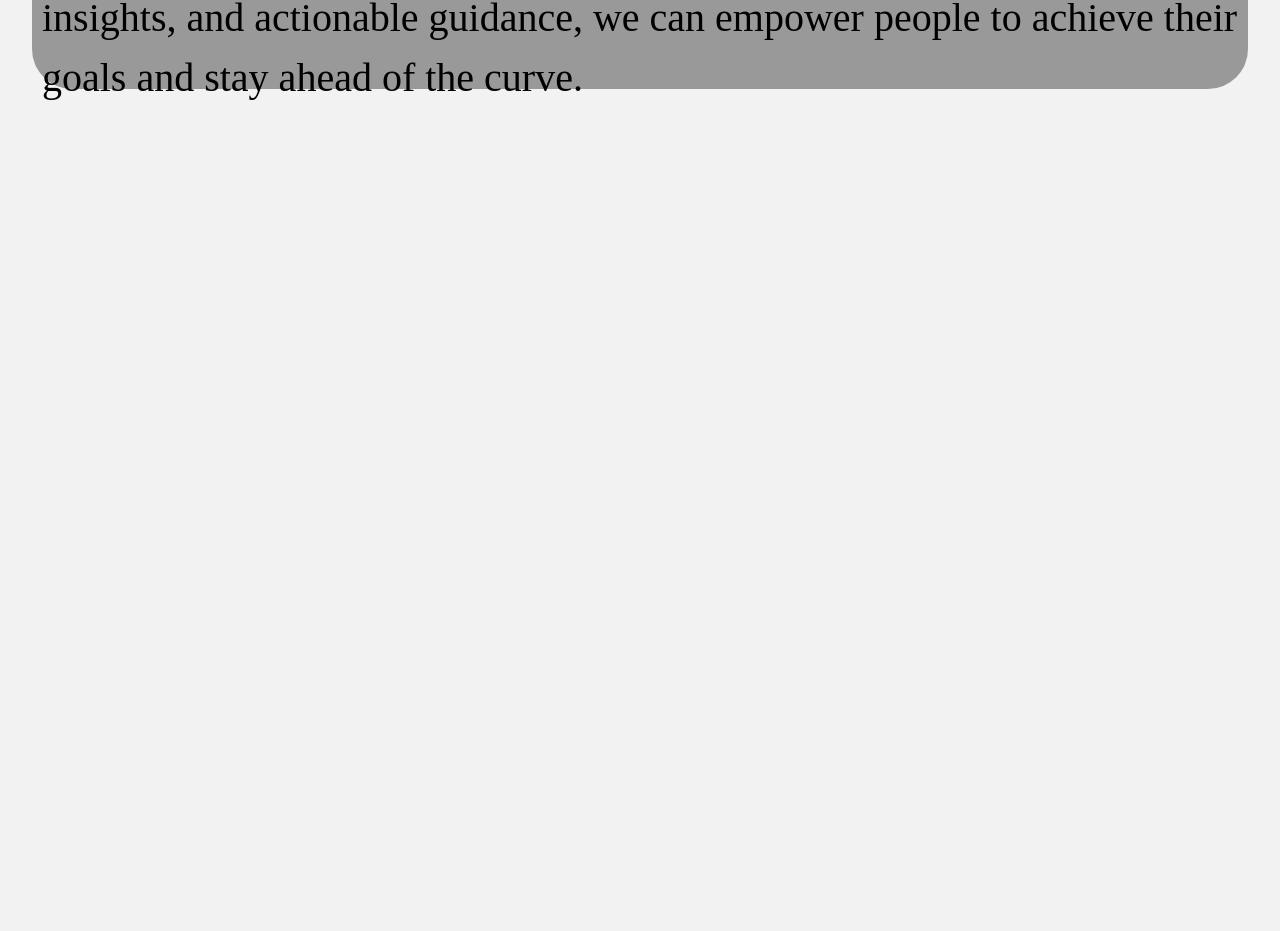
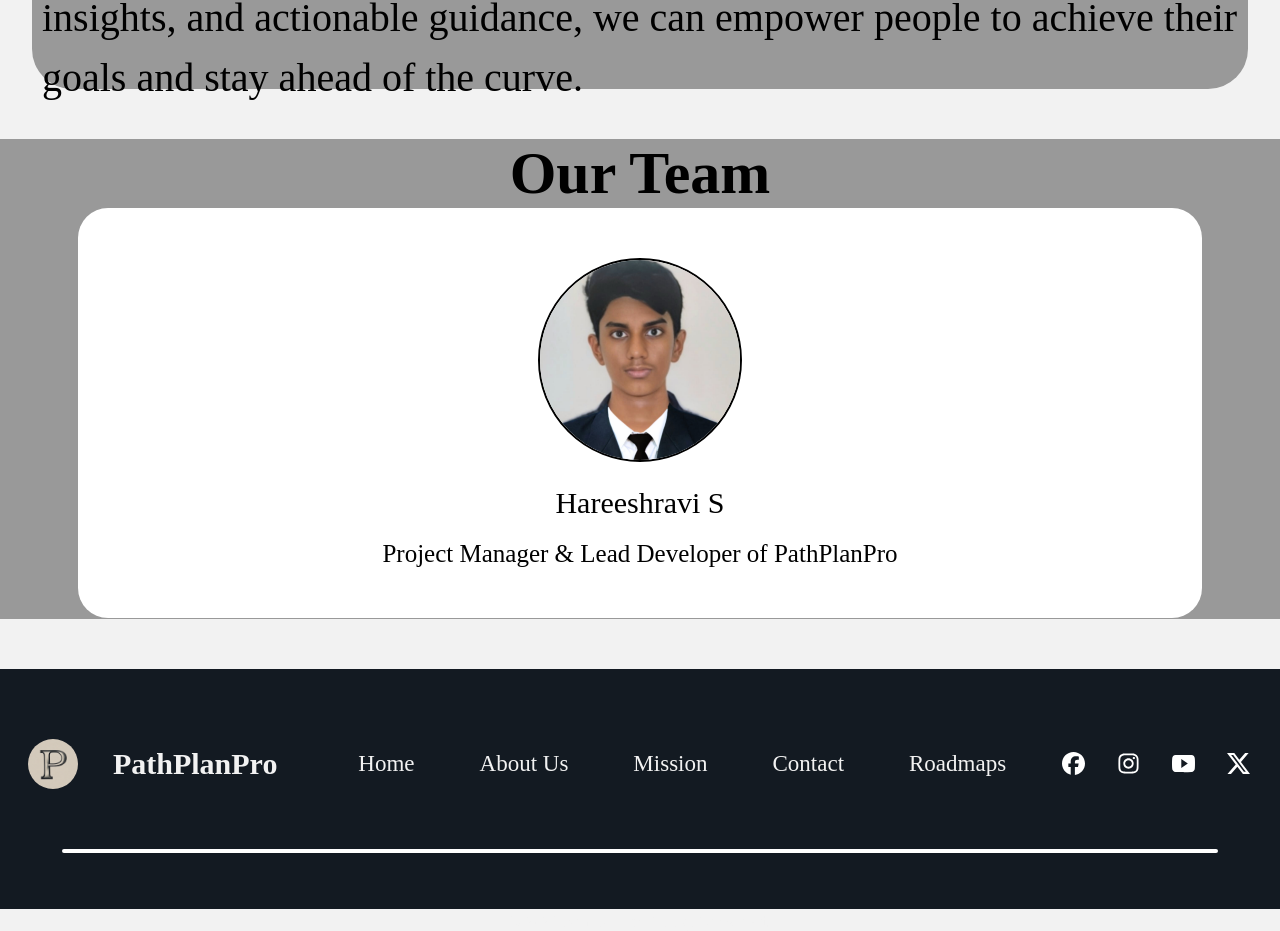
Before and after one commit to HAREESHRAVI/PathPlanPro-React, a React (Vite) app: page /home in a window 1280 px wide. Shown: the part 441-1372 px from the top of the page. Before the commit the page ends 800 px from the top, so only its background shows below. Built offline with nearby package versions, Linux system fonts and the light colour scheme; a web font is replaced by a local one.

Commit message:
added Our team section

```diff
--- /dev/null
+++ b/src/components/Teams/Teams.css
@@ -0,0 +1,40 @@
+.teams {
+  width: 100%;
+  height: 60vh;
+  margin-top: 30px;
+  align-items: center;
+  text-align: center;
+  display: flex;
+  flex-direction: column;
+  background-color: #999999;
+  margin-top: 50px;
+}
+.teams-section {
+  padding: 50px;
+  display: flex;
+  flex-direction: column;
+  gap: 20px;
+  width: 80%;
+  border-radius: 30px;
+  margin-top: auto;
+  margin-bottom: auto;
+  background-color: #ffffff;
+}
+.teams-heading {
+  font-size: 60px;
+  font-weight: 700;
+}
+.teams-image img {
+  width: 200px;
+  height: 200px;
+  margin-left: auto;
+  margin-right: auto;
+  border-radius: 50%;
+  border: 2px solid black;
+}
+.name {
+  font-size: 30px;
+}
+.designation {
+  font-size: 25px;
+}
--- /dev/null
+++ b/src/components/Teams/Teams.jsx
@@ -0,0 +1,21 @@
+import React from 'react'
+import './Teams.css'
+import Hareesh from '../../assets/team-images/Hareesh.png'
+const Teams = () => {
+  return (
+    <>
+    <div className='teams'>
+        <div className="teams-heading">Our Team</div>
+      <div className="teams-section">
+        <div className="teams-image">
+          <img src={Hareesh} alt="" />
+        </div>
+          <div className="name">Hareeshravi S</div>
+          <div className="designation">Project Manager & Lead Developer of PathPlanPro</div>
+      </div>
+    </div>
+    </>
+  )
+}
+
+export default Teams
--- a/src/pages/AboutUs.jsx
+++ b/src/pages/AboutUs.jsx
@@ -1,11 +1,15 @@
 import React from 'react'
 import Navbar1 from '..//components/Navbar1/Navbar1'
 import Aboutus from '../components/AboutUs/Aboutus'
+import Teams from '../components/Teams/Teams'
+import Footer from '../components/Footer/Footer'
 const AboutUs = () => {
   return (
     <>
     <Navbar1/>
     <Aboutus/>
+    <Teams/>
+    <Footer/>
     </>
   )
 }
```
Also changed, not shown: src/assets/team-images/Hareesh.png (added).
